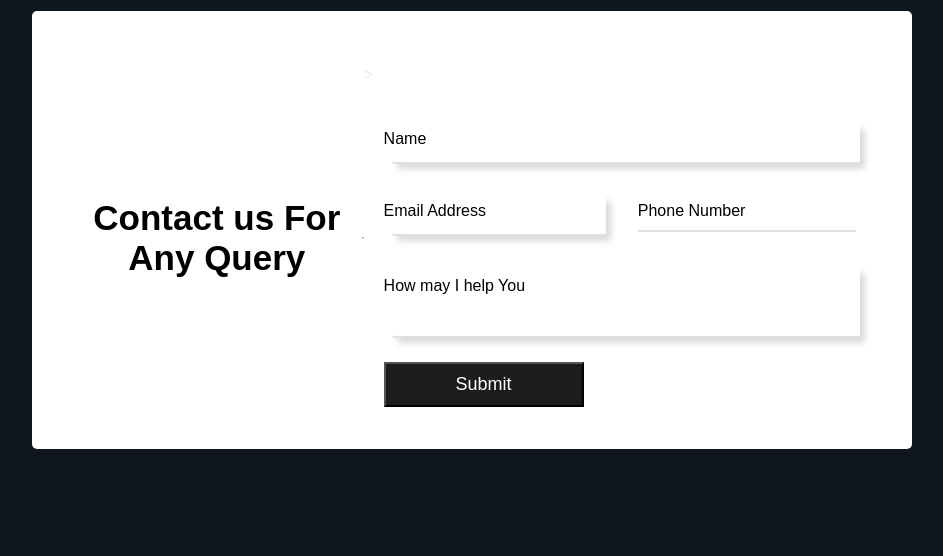
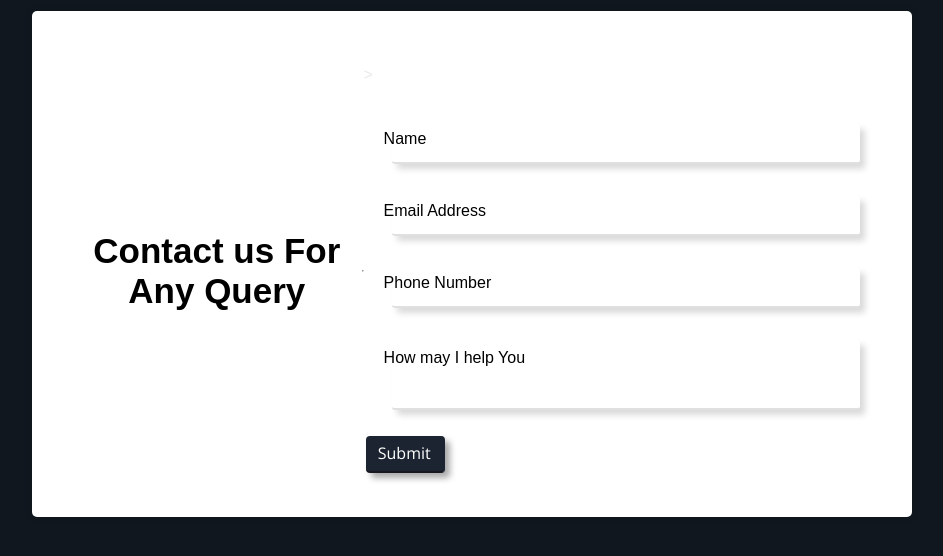
Before and after one commit to prabhavagrawal7/watchnow, a Django app: page /contact/ in a window 1280 px wide. Shown: the part 177-733 px from the top of the page, without its empty margins (224-1167 px from the left). Run offline with Django 4.2, Linux system fonts and the light colour scheme; parts of the project's set-up code (start-up, migrations or seed data) failed here and were passed over.

Commit message:
minor changes

```diff
--- a/templates/interface/contact.html
+++ b/templates/interface/contact.html
@@ -8,43 +8,42 @@
 {% block body %}
 <div class="container">
     <div class="text">Contact us For Any Query</div>
-        <br>
     <hr style="background-color:#10171e;padding: 0px;">
     <form action="/contact/" method="post">{% csrf_token %}>
         <div class="form-row">
             <div class="input-data">
                 <input type="text" required id="name" name="name">
                 <div class="inside"></div>
-                    <label for="">Name</label>
+                <label for="name">Name</label>
             </div>
         </div>
         <div class="form-row">
             <div class="input-data">
                 <input type="text" required id="email" name="email">
                 <div class="inside"></div>
-                    <label for="">Email Address</label>
-                </div>
-            <!-- </div>
-
-            <div class="form-row"> -->
-                <div class="input-data">
-                    <input type="number" style="outline=none" required id="phone" name="phone">
-                    <div class="inside"></div>
-                    <label for="">Phone Number</label>
+                <label for="email">Email Address</label>
             </div>
         </div>
         <div class="form-row">
+            <div class="input-data">
+                <input type="tel" required id="phone" name="phone">
+                <div class="inside"></div>
+                <label for="phone"
+                >Phone Number</label>
+            </div>
+        </div>
+
+        <div class="form-row">
             <div class="input-data textarea">
                 <textarea rows="8" cols="80" required id="desc" name="desc"></textarea>
-                    <br />
                 <div class="inside"></div>
-                    <label for="">How may I help You</label>
+                <label for="desc">How may I help You</label>
             </div>
         </div>
-                    <div class="form-row submittt">
-                        <div class="input-btn" >
+        <div class="form-row">
+            <div class="input-btn">
                 <div class="inner"></div>
-                            <input type="submit" value="Submit" style="margin-left: 10%; height: 45px; width: 200px; background-color:#1a1c1d; color: #fff; font-size: 18px;">
+                <input type="submit" class="btn-dark" value="Submit">
             </div>
         </div>
     </form>
```
Also changed, not shown: readme.md. Lines whose indentation alone changed are shown as unchanged.
